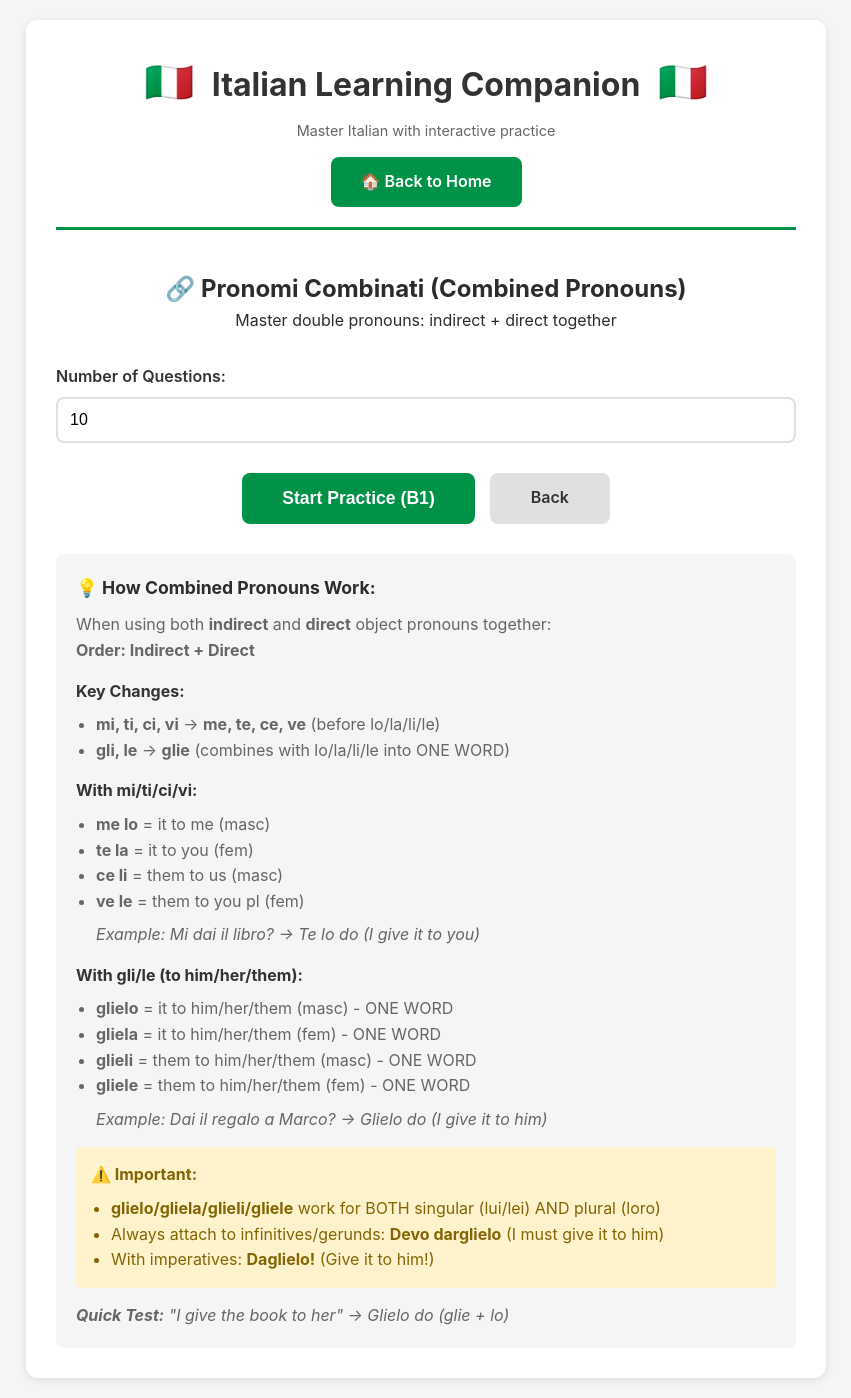
After one commit to Jgcarrier/italian-learning-companion, a Flask app: page /combined-pronouns in a window 1280 px wide. The commit adds this page. Shown: the whole page, without its empty margins (214-1065 px from the left). Run offline with Flask 3, Linux system fonts and the light colour scheme.

Commit message:
Bug-0077 COMPLETE: Add Combined Pronouns activity (B1 Grammar)
Implemented combined pronouns (pronomi combinati) practice for B1 level:

Features:
- When indirect and direct object pronouns combine
- Order: Indirect + Direct
- Key transformations:
  • mi/ti/ci/vi → me/te/ce/ve (before lo/la/li/le)
  • gli/le + lo/la/li/le → glielo/gliela/glieli/gliele (ONE WORD)
- 15+ example sentences with practical contexts
- Examples:
  • me lo/la = it to me
  • te lo/la = it to you
  • glielo/gliela = it to him/her/them
  • ce li/le = them to us
  • ve li/le = them to you (pl)
- Reflexive + pronoun combinations
- Imperative forms: Daglielo! (Give it to him!)
- Multiple choice with breakdown hints

Route: /combined-pronouns
Template: combined_pronouns_setup.html
Menu: Added to B1, B2, GCSE Grammar menu

Files modified:
- src/practice_generator.py: Added generate_combined_pronouns()
- app.py: Added /combined-pronouns route
- templates/grammar_menu.html: Added combined pronouns for B1+
- templates/combined_pronouns_setup.html: New template

This is a crucial B1 grammar topic that builds on basic pronoun knowledge.

Progress: Bug-0077 complete

Co-Authored-By: Claude Sonnet 4.5 <noreply@anthropic.com>

```diff
--- a/app.py
+++ b/app.py
@@ -1296,6 +1296,30 @@ def pronouns():
     return redirect(url_for('practice_question'))
 
 
+@app.route('/combined-pronouns', methods=['GET', 'POST'])
+def combined_pronouns():
+    """Combined pronouns practice (B1 level)."""
+    level = request.args.get('level') or request.form.get('level') or session.get('level', 'B1')
+
+    if request.method == 'GET':
+        session['level'] = level
+        return render_template('combined_pronouns_setup.html', level=level)
+
+    count = int(request.form.get('count', 10))
+    generator = get_generator()
+    questions = generator.generate_combined_pronouns(count)
+
+    session['practice_type'] = 'combined_pronouns'
+    session['questions'] = questions
+    session['current_question'] = 0
+    session['correct_count'] = 0
+    session['answers'] = []
+    session['start_time'] = time.time()
+    session['level'] = level
+
+    return redirect(url_for('practice_question'))
+
+
 @app.route('/adverbs', methods=['GET', 'POST'])
 def adverbs():
     """Adverbs practice."""
--- /dev/null
+++ b/templates/combined_pronouns_setup.html
@@ -0,0 +1,78 @@
+{% extends "base.html" %}
+
+{% block title %}Combined Pronouns Setup{% endblock %}
+
+{% block content %}
+<div class="text-center mb-30">
+    <h2>🔗 Pronomi Combinati (Combined Pronouns)</h2>
+    <p>Master double pronouns: indirect + direct together</p>
+</div>
+
+<form method="POST" action="{{ url_for('combined_pronouns') }}">
+    <input type="hidden" name="level" value="{{ level or 'B1' }}">
+    <div class="form-group">
+        <label for="count">Number of Questions:</label>
+        <input type="number" name="count" id="count" value="10" min="5" max="20">
+    </div>
+
+    <div class="button-group">
+        <button type="submit" class="btn btn-primary btn-large">Start Practice ({{ level or 'B1' }})</button>
+        <a href="{{ url_for('grammar_menu', level=level or 'B1') }}" class="btn btn-secondary">Back</a>
+    </div>
+</form>
+
+<div style="margin-top: 30px; padding: 20px; background: var(--light-gray); border-radius: 8px;">
+    <h3 style="font-size: 1.1rem; margin-bottom: 10px;">💡 How Combined Pronouns Work:</h3>
+    <p style="color: #666; margin-bottom: 15px;">
+        When using both <strong>indirect</strong> and <strong>direct</strong> object pronouns together:
+        <br><strong>Order: Indirect + Direct</strong>
+    </p>
+
+    <div style="margin-bottom: 15px;">
+        <h4 style="font-size: 1rem; color: #333; margin-bottom: 8px;">Key Changes:</h4>
+        <ul style="margin-left: 20px; color: #666;">
+            <li><strong>mi, ti, ci, vi</strong> → <strong>me, te, ce, ve</strong> (before lo/la/li/le)</li>
+            <li><strong>gli, le</strong> → <strong>glie</strong> (combines with lo/la/li/le into ONE WORD)</li>
+        </ul>
+    </div>
+
+    <div style="margin-bottom: 15px;">
+        <h4 style="font-size: 1rem; color: #333; margin-bottom: 8px;">With mi/ti/ci/vi:</h4>
+        <ul style="margin-left: 20px; color: #666;">
+            <li><strong>me lo</strong> = it to me (masc)</li>
+            <li><strong>te la</strong> = it to you (fem)</li>
+            <li><strong>ce li</strong> = them to us (masc)</li>
+            <li><strong>ve le</strong> = them to you pl (fem)</li>
+        </ul>
+        <p style="color: #666; margin-left: 20px; margin-top: 8px; font-style: italic;">
+            Example: Mi dai il libro? → Te lo do (I give it to you)
+        </p>
+    </div>
+
+    <div style="margin-bottom: 15px;">
+        <h4 style="font-size: 1rem; color: #333; margin-bottom: 8px;">With gli/le (to him/her/them):</h4>
+        <ul style="margin-left: 20px; color: #666;">
+            <li><strong>glielo</strong> = it to him/her/them (masc) - ONE WORD</li>
+            <li><strong>gliela</strong> = it to him/her/them (fem) - ONE WORD</li>
+            <li><strong>glieli</strong> = them to him/her/them (masc) - ONE WORD</li>
+            <li><strong>gliele</strong> = them to him/her/them (fem) - ONE WORD</li>
+        </ul>
+        <p style="color: #666; margin-left: 20px; margin-top: 8px; font-style: italic;">
+            Example: Dai il regalo a Marco? → Glielo do (I give it to him)
+        </p>
+    </div>
+
+    <div style="padding: 15px; background: #fff3cd; border-radius: 5px; margin-top: 15px;">
+        <h4 style="font-size: 1rem; color: #856404; margin-bottom: 8px;">⚠️ Important:</h4>
+        <ul style="margin-left: 20px; color: #856404;">
+            <li><strong>glielo/gliela/glieli/gliele</strong> work for BOTH singular (lui/lei) AND plural (loro)</li>
+            <li>Always attach to infinitives/gerunds: <strong>Devo darglielo</strong> (I must give it to him)</li>
+            <li>With imperatives: <strong>Daglielo!</strong> (Give it to him!)</li>
+        </ul>
+    </div>
+
+    <p style="color: #666; margin-top: 15px; font-style: italic;">
+        <strong>Quick Test:</strong> "I give the book to her" → Glielo do (glie + lo)
+    </p>
+</div>
+{% endblock %}
```
Also changed, not shown: src/practice_generator.py (+147 -0 lines), templates/grammar_menu.html (+8 -0 lines).
